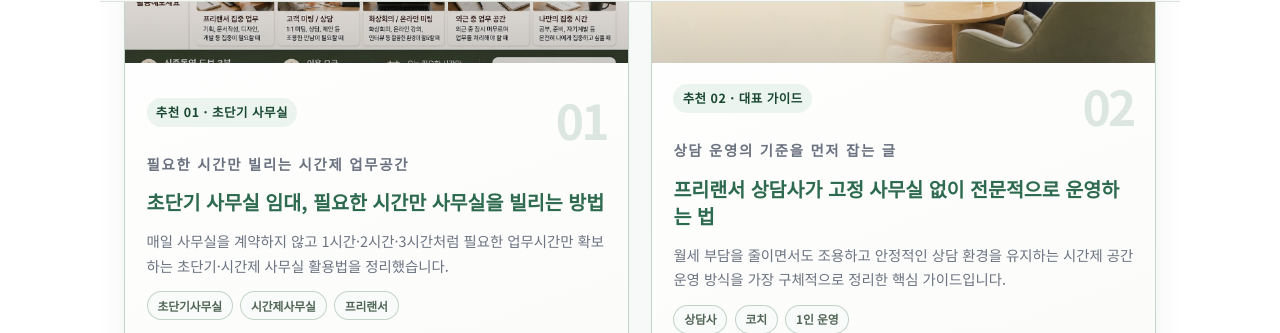
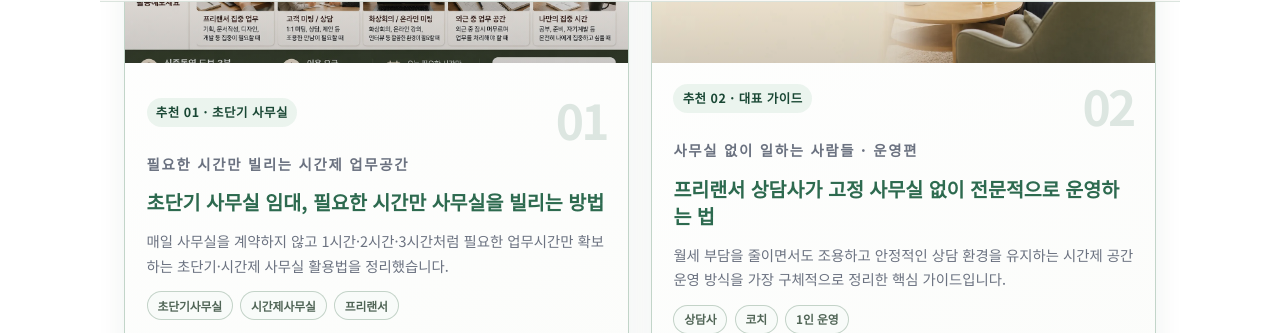
Before and after one commit to bareunspace/blog, a Jekyll site: the page built from meeting.html, in a window 1280 px wide and 900 px high, scrolled down 2901 px. Shown: the part 121-454 px from the top of the window. Built offline with Jekyll 4.4.1, drawn with Linux system fonts in a browser that asks for light colours.

Commit message:
Refine freelance counselor post as workspace series opener

```diff
--- a/_posts/2026-07-26-freelance-counselor-office.md
+++ b/_posts/2026-07-26-freelance-counselor-office.md
@@ -7,7 +7,7 @@
 hub_section: core
 hub_order: 1
 hub_label: 대표 가이드
-hub_kicker: 상담 운영의 기준을 먼저 잡는 글
+hub_kicker: 사무실 없이 일하는 사람들 · 운영편
 hub_title: 프리랜서 상담사가 고정 사무실 없이 전문적으로 운영하는 법
 hub_description: 월세 부담을 줄이면서도 조용하고 안정적인 상담 환경을 유지하는 시간제 공간 운영 방식을 가장 구체적으로 정리한 핵심 가이드입니다.
 hub_tags:
@@ -38,9 +38,9 @@
 <main class="about-page">
   <section id="home">
     <div class="section-inner">
-      <p class="section-label">Counselor Space Guide</p>
+      <p class="section-label">사무실 없이 일하는 사람들 · 운영편</p>
       <h1 class="section-title">프리랜서 상담사가 고정 사무실 없이<br />전문적으로 운영하는 법</h1>
-      <p class="section-desc">상담 건수는 아직 많지 않은데 매달 고정 임대료가 부담스럽다면, 공간 운영 방식부터 다시 볼 필요가 있습니다. 시간제 상담 공간을 활용해 비용 부담은 낮추고 고객 경험은 지키는 방법을 정리했습니다.</p>
+      <p class="section-desc">상담 건수는 아직 많지 않은데 매달 고정 임대료가 부담스럽다면, 공간 운영 방식부터 다시 볼 필요가 있습니다. 이 글은 ‘사무실 없이 일하는 사람들’ 시리즈의 운영편으로, 프리랜서 상담사가 시간제 상담 공간을 활용해 고정비 부담은 낮추고 필요한 상담 환경은 유지하는 방법을 정리했습니다.</p>
       <div class="hero-btns">
         <a href="#cost-structure" class="btn-primary">운영 방식 비교하기</a>
         <a href="https://m.place.naver.com/place/2041312316/ticket" target="_blank" rel="noopener noreferrer" class="btn-outline">상담 공간 예약하기</a>
@@ -48,6 +48,16 @@
     </div>
   </section>
   {% include breadcrumb.html %}
+
+  <section id="series-guide">
+    <div class="section-inner">
+      <div class="about-highlight-card">
+        <p class="section-label">사무실 없이 일하는 사람들</p>
+        <h2>이 글은 ‘운영 방법’을 다룹니다</h2>
+        <p>고정 사무실을 계약할지, 필요한 시간만 공간을 예약할지 고민하는 프리랜서 상담사를 위한 글입니다. 실제로 부천에서 상담할 장소를 찾는 사람을 위한 지역·장소 가이드는 별도 글로 나누어, 서로 다른 검색 질문에 답하는 시리즈로 이어갑니다.</p>
+      </div>
+    </div>
+  </section>
 
   <section id="guide-visual">
     <div class="section-inner">
```
